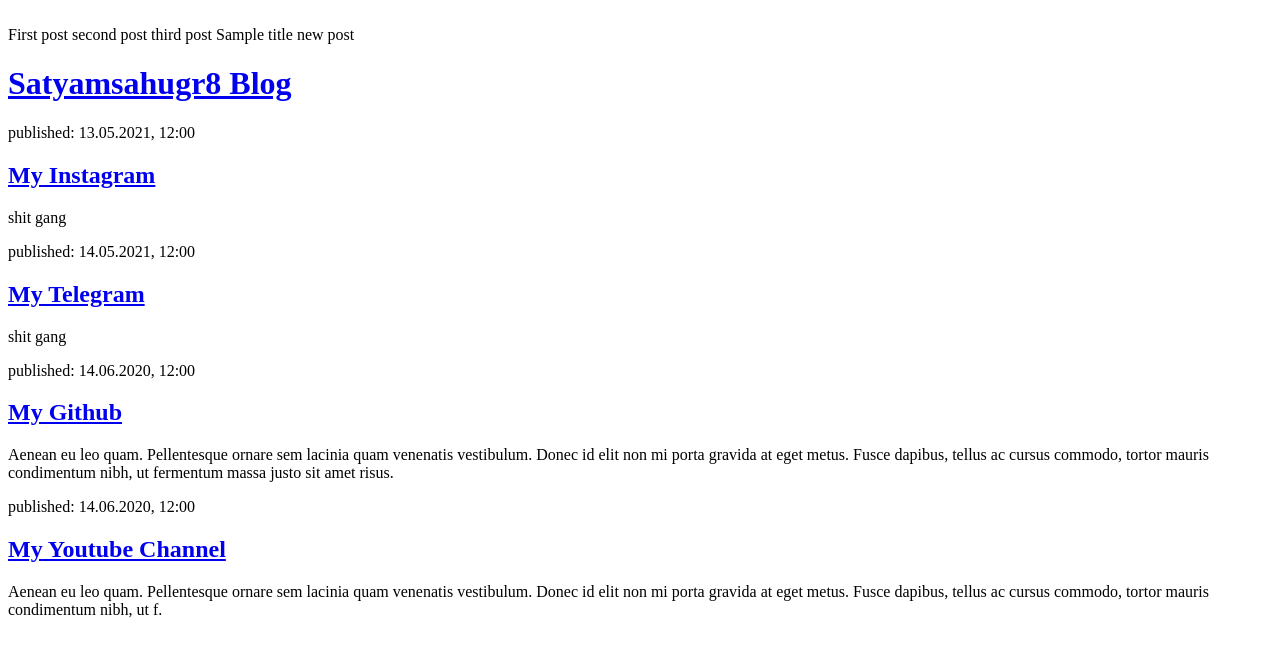
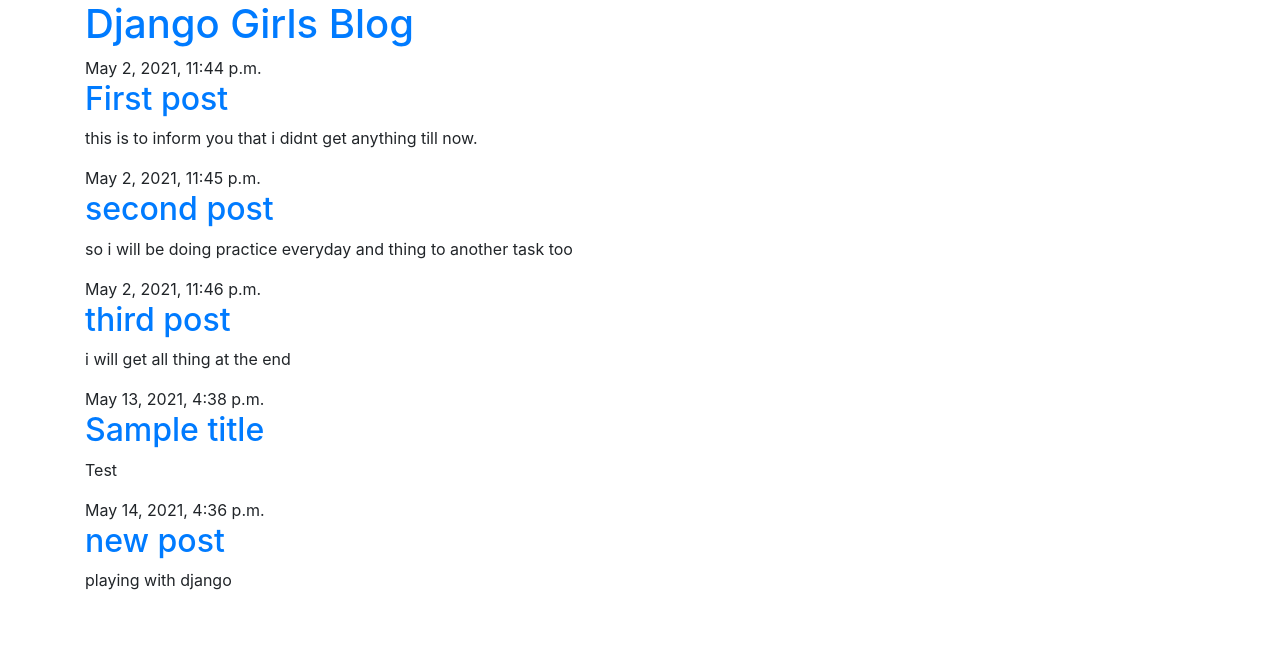
Before and after one commit to Satyamsahugr8/my-first-blog, a Django app: page / in a window 1280 px wide. Shown: the top 657 px of the page. Run offline with Django 3.2, Linux system fonts and the light colour scheme; data comes from the database, SQL or seed files in the repository; both versions use the stored data as it was after the commit.

Commit message:
Modified templates to display posts from database.

```diff
--- /dev/null
+++ b/blog/templates/blog/base.html
@@ -0,0 +1,25 @@
+{% load static %}
+<!DOCTYPE html>
+<html>
+    <head>
+        <title>Django Girls blog</title>
+        <link rel="stylesheet" href="https://cdn.jsdelivr.net/npm/bootstrap@4.5.3/dist/css/bootstrap.min.css" integrity="sha384-TX8t27EcRE3e/ihU7zmQxVncDAy5uIKz4rEkgIXeMed4M0jlfIDPvg6uqKI2xXr2" crossorigin="anonymous">
+        <link href='//fonts.googleapis.com/css?family=Lobster&subset=latin,latin-ext' rel='stylesheet' type='text/css'>
+        <link rel="stylesheet" href="{% static 'css/blog.css' %}">
+    </head>
+    <body>
+        <header class="page-header">
+      <div class="container">
+          <h1><a href="/">Django Girls Blog</a></h1>
+      </div>
+    </header>
+    <main class="container">
+        <div class="row">
+            <div class="col">
+            {% block content %}
+            {% endblock %}
+            </div>
+        </div>
+    </main>
+    </body>
+</html>
--- a/blog/templates/blog/post_list.html
+++ b/blog/templates/blog/post_list.html
@@ -1,47 +1,14 @@
-<!DOCTYPE html>
-<html>
-    <head>
-        <title>Qwer blog</title>
-    </head>
-    <body>
-
-        <br>
-
-        <div>
-         {% for post in posts %}
-             {{ post }}
-         {% endfor %}
-
-        </div>
-
-        <header>
-            <h1><a href="/">Satyamsahugr8 Blog</a></h1>
-        </header>
-
-        <article>
-            <time>published: 13.05.2021, 12:00</time>
-            <h2><a href="https://www.instagram.com/satyamsahu_/">My Instagram</a></h2>
-            <p>shit gang</p>
-        </article>
-
-        <article>
-            <time>published: 14.05.2021, 12:00</time>
-            <h2><a href="http://www.t.me/flash_king">My Telegram</a></h2>
-            <p>shit gang</p>
-        </article>
-
-        <article>
-            <time>published: 14.06.2020, 12:00</time>
-            <h2><a href="https://github.com/Satyamsahugr8">My Github</a></h2>
-            <p>Aenean eu leo quam. Pellentesque ornare sem lacinia quam venenatis vestibulum. Donec id elit non mi porta gravida at eget metus. Fusce dapibus, tellus ac cursus commodo, tortor mauris condimentum nibh, ut fermentum massa justo sit amet risus.</p>
-        </article>
-
-        <article>
-            <time>published: 14.06.2020, 12:00</time>
-            <h2><a href="https://www.youtube.com/channel/UChbCW-CPfPrIN47Z6V9WJ4g">My Youtube Channel</a></h2>
-            <p>Aenean eu leo quam. Pellentesque ornare sem lacinia quam venenatis vestibulum. Donec id elit non mi porta gravida at eget metus. Fusce dapibus, tellus ac cursus commodo, tortor mauris condimentum nibh, ut f.</p>
-        </article>
+{% extends 'blog/base.html' %}
 
 
-    </body>
-</html>
+{% block content %}
+    {% for post in posts %}
+        <article class="post">
+            <time class="date">
+                {{ post.published_date }}
+            </time>
+            <h2><a href="">{{ post.title }}</a></h2>
+            <p>{{ post.text|linebreaksbr }}</p>
+        </article>
+    {% endfor %}
+{% endblock %}
--- a/blog/urls.py
+++ b/blog/urls.py
@@ -3,4 +3,5 @@
 
 urlpatterns = [
     path('', views.post_list, name='post_list'),
+    path('post/<int:pk>/', views.post_detail, name='post_detail'),
 ]
--- a/blog/views.py
+++ b/blog/views.py
@@ -1,8 +1,13 @@
 from django.shortcuts import render
 from .models import Post
 from django.utils import timezone
+from django.shortcuts import render, get_object_or_404
 
 # Create your views here.
 def post_list(request):
     posts = Post.objects.filter(published_date__lte=timezone.now()).order_by('published_date')
     return render(request, 'blog/post_list.html', {'posts': posts})
+
+def post_detail(request, pk):
+    post = get_object_or_404(Post, pk=pk)
+    return render(request, 'blog/post_detail.html', {'post': post})
```
Also changed, not shown: blog/forms.py (added, +9 -0 lines), blog/templates/blog/post_details.html (added, +13 -0 lines), db.sqlite3, 1 other file.
